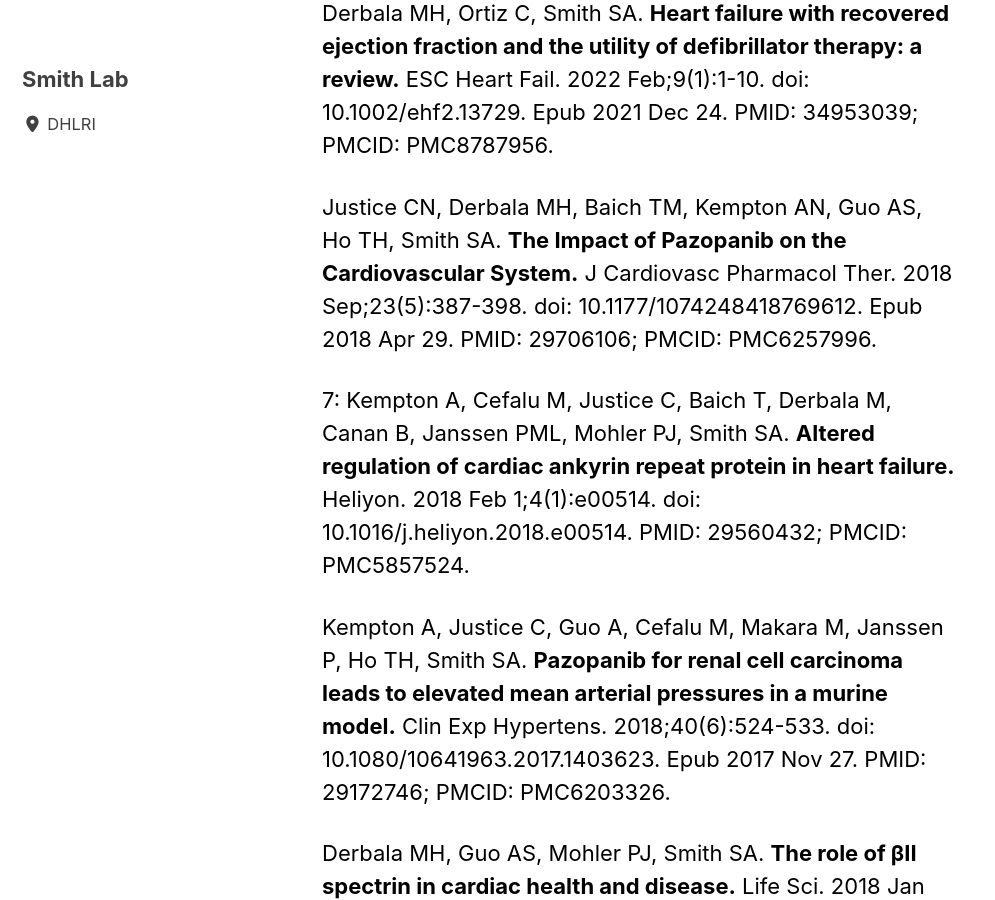
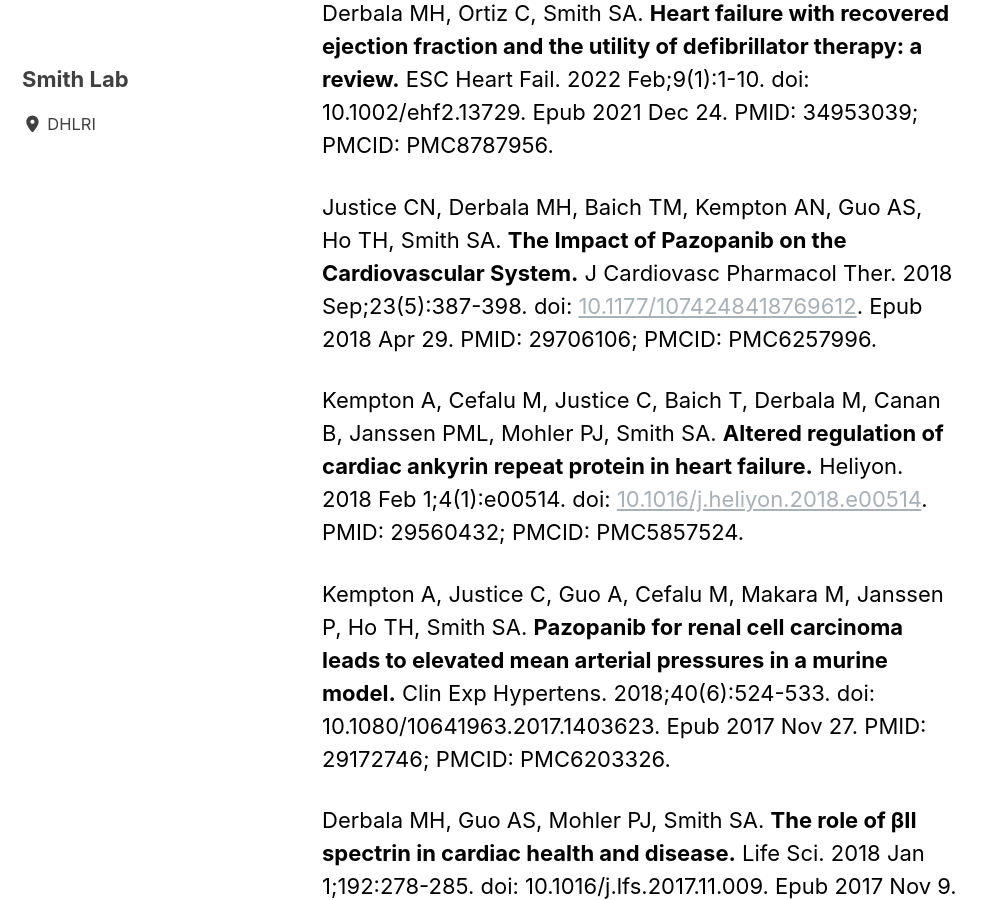
Before and after one commit to cralbers/smith-lab, a Jekyll site: the page built from _pages/publications.md, in a window 1280 px wide and 900 px high, scrolled down 954 px. Shown: the whole window, without its empty margins (0-995 px from the left). Built offline with Jekyll 4.4.1, drawn with Linux system fonts in a browser that asks for light colours; cached includes are drawn as plain includes; part of the change alters nothing that is shown.

Commit message:
doi links?

```diff
--- a/_pages/publications.md
+++ b/_pages/publications.md
@@ -11,9 +11,9 @@ Scott SS, Greenlee AN, Matzko A, Stein M, Naughton MT, Zaramo TZ, Schwendeman EJ
 
 Devgun JK, Kennedy S, Slivnick J, Garrett Z, Dodd K, Derbala MH, Ortiz C, Smith SA. **Heart failure with recovered ejection fraction and the utility of defibrillator therapy: a review.** ESC Heart Fail. 2022 Feb;9(1):1-10. doi: 10.1002/ehf2.13729. Epub 2021 Dec 24. PMID: 34953039; PMCID: PMC8787956.
 
-Justice CN, Derbala MH, Baich TM, Kempton AN, Guo AS, Ho TH, Smith SA. **The Impact of Pazopanib on the Cardiovascular System.** J Cardiovasc Pharmacol Ther. 2018 Sep;23(5):387-398. doi: 10.1177/1074248418769612. Epub 2018 Apr 29. PMID: 29706106; PMCID: PMC6257996.
+Justice CN, Derbala MH, Baich TM, Kempton AN, Guo AS, Ho TH, Smith SA. **The Impact of Pazopanib on the Cardiovascular System.** J Cardiovasc Pharmacol Ther. 2018 Sep;23(5):387-398. doi: [10.1177/1074248418769612](https://doi.org/10.1177/1074248418769612). Epub 2018 Apr 29. PMID: 29706106; PMCID: PMC6257996.
 
-7: Kempton A, Cefalu M, Justice C, Baich T, Derbala M, Canan B, Janssen PML, Mohler PJ, Smith SA. **Altered regulation of cardiac ankyrin repeat protein in heart failure.** Heliyon. 2018 Feb 1;4(1):e00514. doi: 10.1016/j.heliyon.2018.e00514. PMID: 29560432; PMCID: PMC5857524.
+Kempton A, Cefalu M, Justice C, Baich T, Derbala M, Canan B, Janssen PML, Mohler PJ, Smith SA. **Altered regulation of cardiac ankyrin repeat protein in heart failure.** Heliyon. 2018 Feb 1;4(1):e00514. doi: [10.1016/j.heliyon.2018.e00514](https://doi.org/10.1016/j.heliyon.2018.e00514). PMID: 29560432; PMCID: PMC5857524.
 
 Kempton A, Justice C, Guo A, Cefalu M, Makara M, Janssen P, Ho TH, Smith SA. **Pazopanib for renal cell carcinoma leads to elevated mean arterial pressures in a murine model.** Clin Exp Hypertens. 2018;40(6):524-533. doi: 10.1080/10641963.2017.1403623. Epub 2017 Nov 27. PMID: 29172746; PMCID: PMC6203326.
 
```
